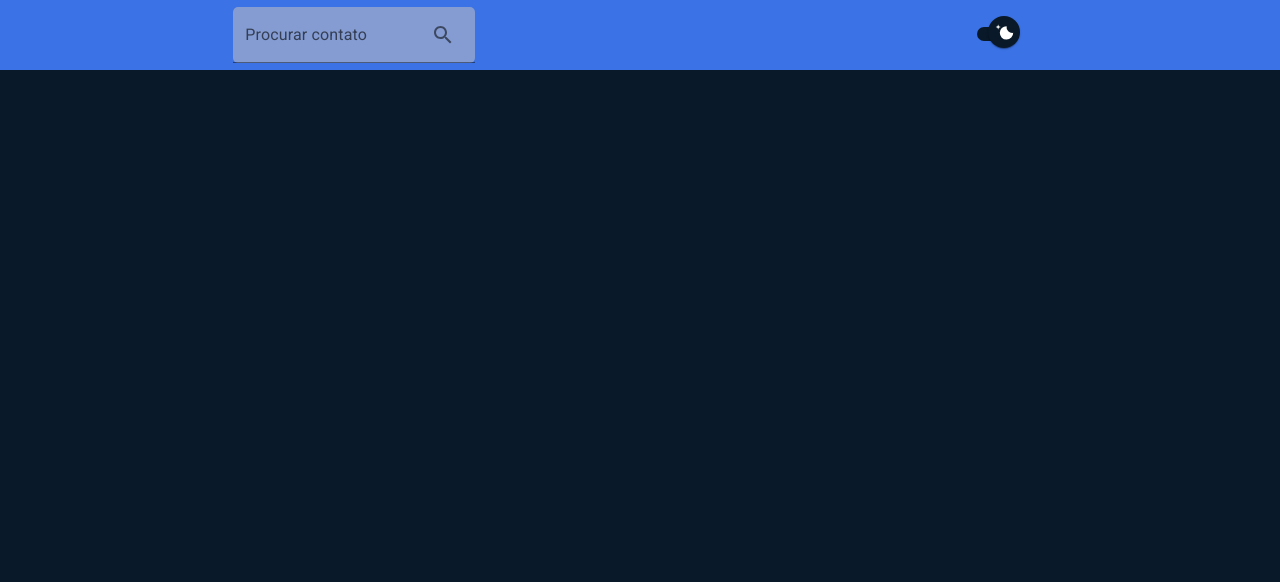
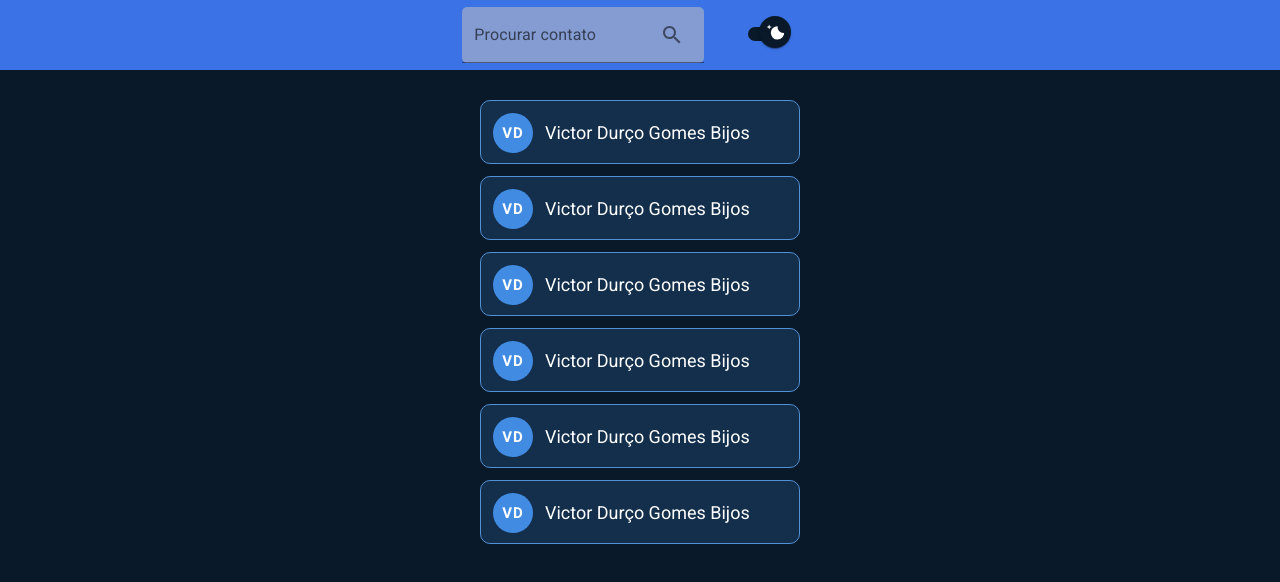
Before and after one commit to victordurco/contacts, a React (Create React App) app: page / in a window 1280 px wide. Shown: the top 582 px of the page. Built offline with nearby package versions, Linux system fonts and the light colour scheme.

Commit message:
contact box layout done

```diff
--- /dev/null
+++ b/src/components/ContactBox/index.tsx
@@ -0,0 +1,120 @@
+import React, { useState } from 'react';
+import styled from 'styled-components';
+
+import IconButton from '@mui/material/IconButton';
+import DriveFileRenameOutlineIcon from '@mui/icons-material/DriveFileRenameOutline';
+import DeleteIcon from '@mui/icons-material/Delete';
+
+interface ContainerProps {
+  showDetails: boolean;
+}
+
+const ContactBox: React.FC = () => {
+  const [showDetails, setShowDetails] = useState<boolean>(false);
+
+  return (
+    <Container
+      showDetails={showDetails}
+      onClick={() => setShowDetails(!showDetails)}
+    >
+      <ViewWrapper>
+        <ContactInitials>VD</ContactInitials>
+        <Name>Victor Durço Gomes Bijos</Name>
+      </ViewWrapper>
+      <Detail>Phone: (14) 99837-5261</Detail>
+      <Detail>E-mail: victordurco@gmail.com</Detail>
+      <ButtonsWrapper>
+        <IconButton onClick={(e) => e.stopPropagation()}>
+          <Edit />
+        </IconButton>
+        <IconButton onClick={(e) => e.stopPropagation()}>
+          <Delete />
+        </IconButton>
+      </ButtonsWrapper>
+    </Container>
+  );
+};
+export default ContactBox;
+
+const Container = styled.div<ContainerProps>`
+  width: 320px;
+  height: ${(props) => (props.showDetails ? '194px' : '64px')};
+  background-color: ${(props) => props.theme.colors.contactBox};
+  border: 1px solid ${(props) => props.theme.colors.contactBoxBorder};
+  border-radius: 10px;
+  display: flex;
+  flex-direction: column;
+  align-items: center;
+  padding: 12px;
+  margin-bottom: 12px;
+  transition: all 450ms ease-out;
+  overflow: hidden;
+  cursor: pointer;
+`;
+
+const ViewWrapper = styled.div`
+  width: 100%;
+  height: fit-content;
+  display: flex;
+  flex-direction: row;
+  margin-bottom: 30px;
+`;
+
+const ContactInitials = styled.div`
+  width: 40px;
+  height: 40px;
+  border-radius: 50px;
+  background-color: ${(props) => props.theme.colors.editButton};
+  color: #fff;
+  font-size: 15px;
+  line-height: 15px;
+  text-align: center;
+  display: flex;
+  justify-content: center;
+  align-items: center;
+  font-weight: bold;
+  letter-spacing: 1px;
+`;
+
+const Name = styled.span`
+  font-size: 18px;
+  color: ${(props) => props.theme.colors.text};
+  margin-left: 12px;
+  text-align: center;
+  line-height: 40px;
+`;
+
+const Detail = styled.div`
+  width: 227px;
+  height: 23px;
+  font-size: 12px;
+  color: ${(props) => props.theme.colors.text};
+  font-weight: bold;
+  background-color: ${(props) => props.theme.colors.infoBox};
+  border: 1px solid ${(props) => props.theme.colors.infoBoxBorder};
+  border-radius: 10px;
+  display: flex;
+  justify-content: start;
+  align-items: center;
+  padding: 4px 11px;
+  margin-bottom: 8px;
+`;
+
+const ButtonsWrapper = styled.div`
+  width: 95px;
+  height: fit-content;
+  display: flex;
+  flex-direction: row;
+  justify-content: space-between;
+  margin-left: 150px;
+`;
+
+const Edit = styled(DriveFileRenameOutlineIcon)`
+  color: ${(props) => props.theme.colors.editButton};
+  height: 23px;
+`;
+
+const Delete = styled(DeleteIcon)`
+  color: ${(props) => props.theme.colors.deleteButton};
+  height: 23px;
+`;
--- a/src/components/Header/ThemeSwitch.tsx
+++ b/src/components/Header/ThemeSwitch.tsx
@@ -1,5 +1,6 @@
 import React, { useContext } from 'react';
 import styled, { ThemeContext } from 'styled-components';
+
 import Switch from '@mui/material/Switch';
 import FormGroup from '@mui/material/FormGroup';
 import FormControlLabel from '@mui/material/FormControlLabel';
@@ -24,9 +25,7 @@ const ThemeSwitch: React.FC<Props> = ({ toggleTheme }) => {
 };
 export default ThemeSwitch;
 
-const Form = styled(FormGroup)`
-  margin-left: 26px;
-`;
+const Form = styled(FormGroup)``;
 
 const MaterialUISwitch = styled(Switch)(({ theme }) => ({
   width: 62,
--- a/src/components/Header/index.tsx
+++ b/src/components/Header/index.tsx
@@ -1,5 +1,6 @@
 import React from 'react';
 import styled from 'styled-components';
+
 import TextField from '@mui/material/TextField';
 import SearchIcon from '@mui/icons-material/Search';
 import InputAdornment from '@mui/material/InputAdornment';
@@ -42,10 +43,12 @@ const Container = styled.header`
   display: flex;
   justify-content: center;
   align-items: center;
+  margin-bottom: 30px;
 `;
 
 const Wrapper = styled.div`
   width: 100%;
+  max-width: 390px;
   height: fit-content;
   display: flex;
   justify-content: space-around;
--- a/src/pages/Home/index.tsx
+++ b/src/pages/Home/index.tsx
@@ -2,6 +2,7 @@ import React, { useState } from 'react';
 import styled from 'styled-components';
 
 import Header from '../../components/Header';
+import ContactBox from '../../components/ContactBox';
 
 interface Props {
   toggleTheme(): void;
@@ -10,7 +11,25 @@ interface Props {
 const Home: React.FC<Props> = ({ toggleTheme }) => {
   const [search, setSearch] = useState<string>('');
 
-  return <Header toggleTheme={toggleTheme}>Hello World</Header>;
+  return (
+    <Container>
+      <Header toggleTheme={toggleTheme}>Hello World</Header>
+      <ContactBox />
+      <ContactBox />
+      <ContactBox />
+      <ContactBox />
+      <ContactBox />
+      <ContactBox />
+    </Container>
+  );
 };
 
 export default Home;
+
+const Container = styled.section`
+  width: 100%;
+  height: 100%;
+  display: flex;
+  flex-direction: column;
+  align-items: center;
+`;
```
